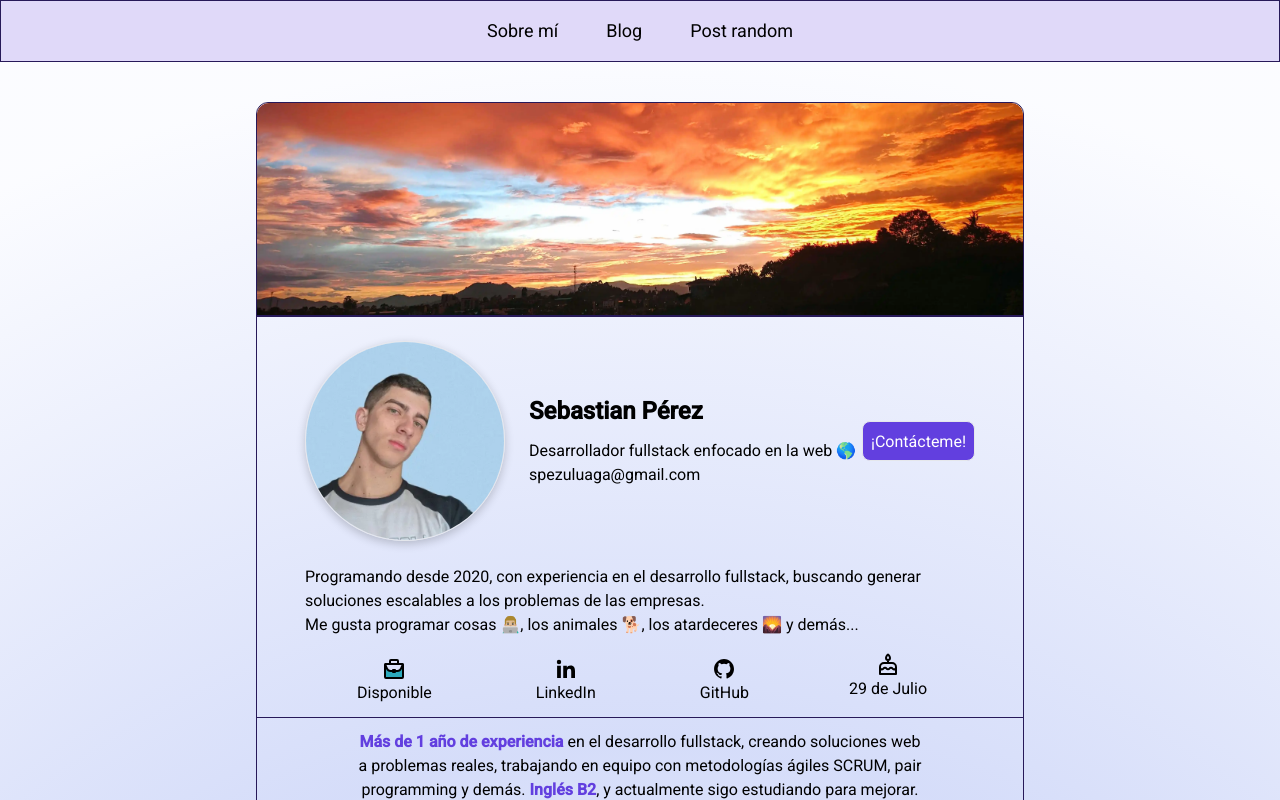
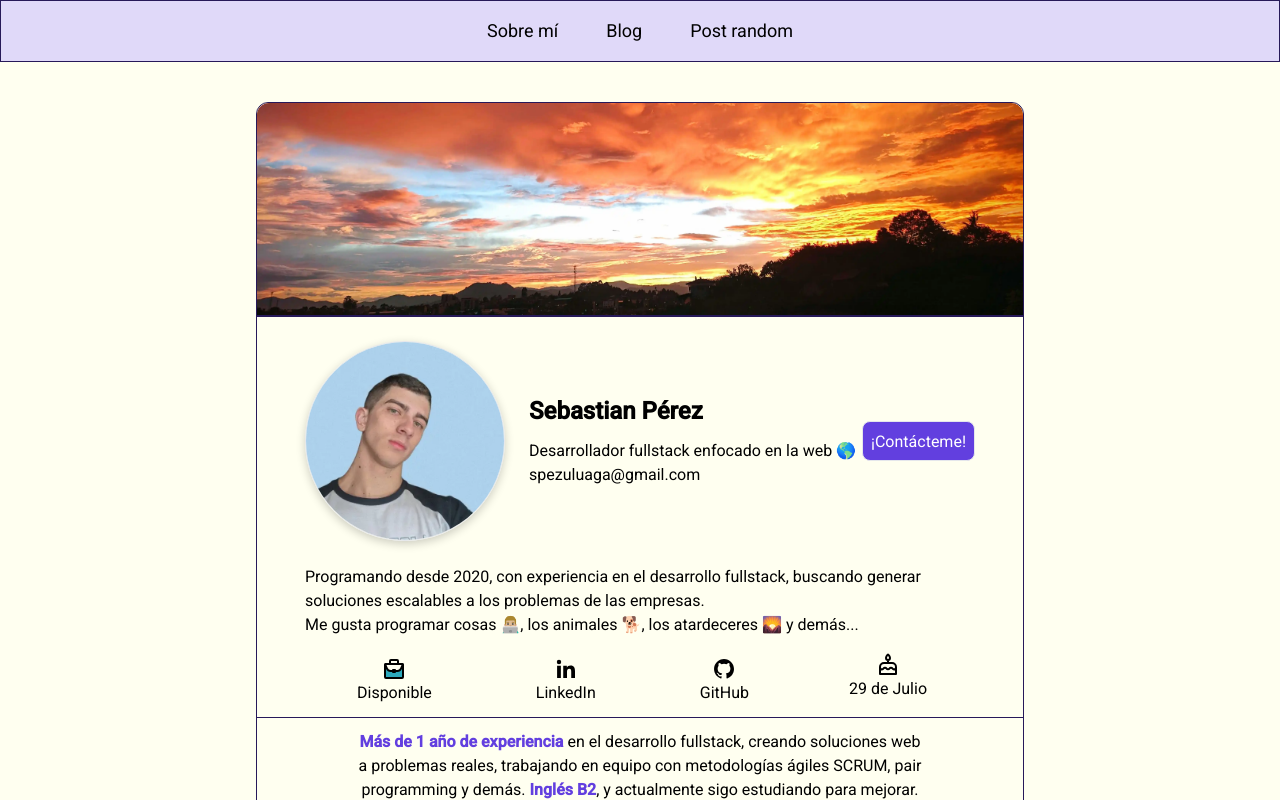
Before and after one commit to Sebastian-pz/blog, a Next.js app: page / in a window 1280 px wide. Shown: the top 800 px of the page. Built offline with nearby package versions, Linux system fonts and the light colour scheme.

Commit message:
fix(main): change background color to bone white

```diff
--- a/src/app/globals.css
+++ b/src/app/globals.css
@@ -9,11 +9,11 @@
 }
 
 body {
-  background-image: radial-gradient(
+  /* background-image: radial-gradient(
     circle,
     #e1e7ff20 10%,
     #acbbf480 50%,
     #e1e7ff20 90%
-  );
-  /* background-color: #e1e7ff; */
+  ); */
+  background-color: #fffff0;
 }
```
